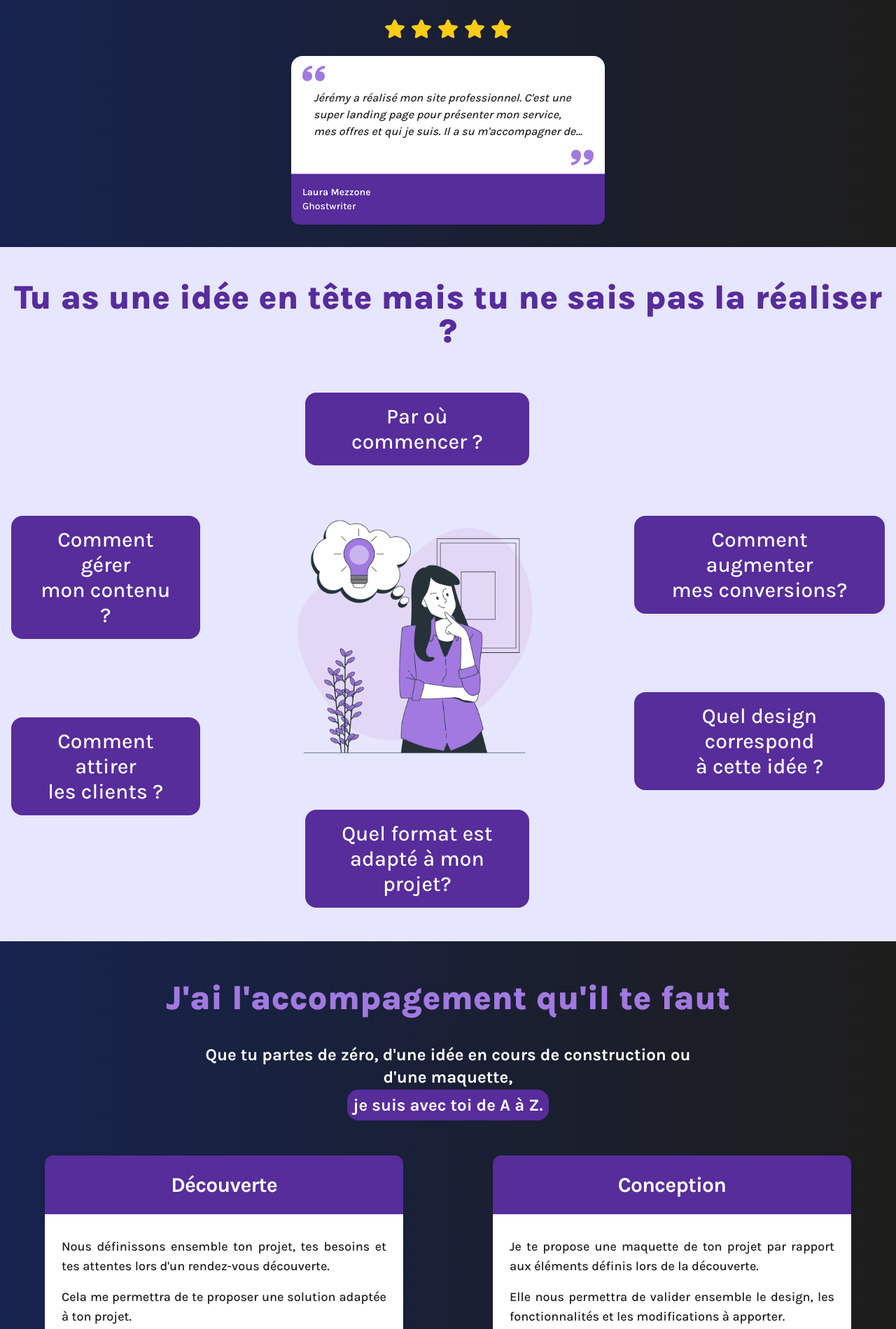
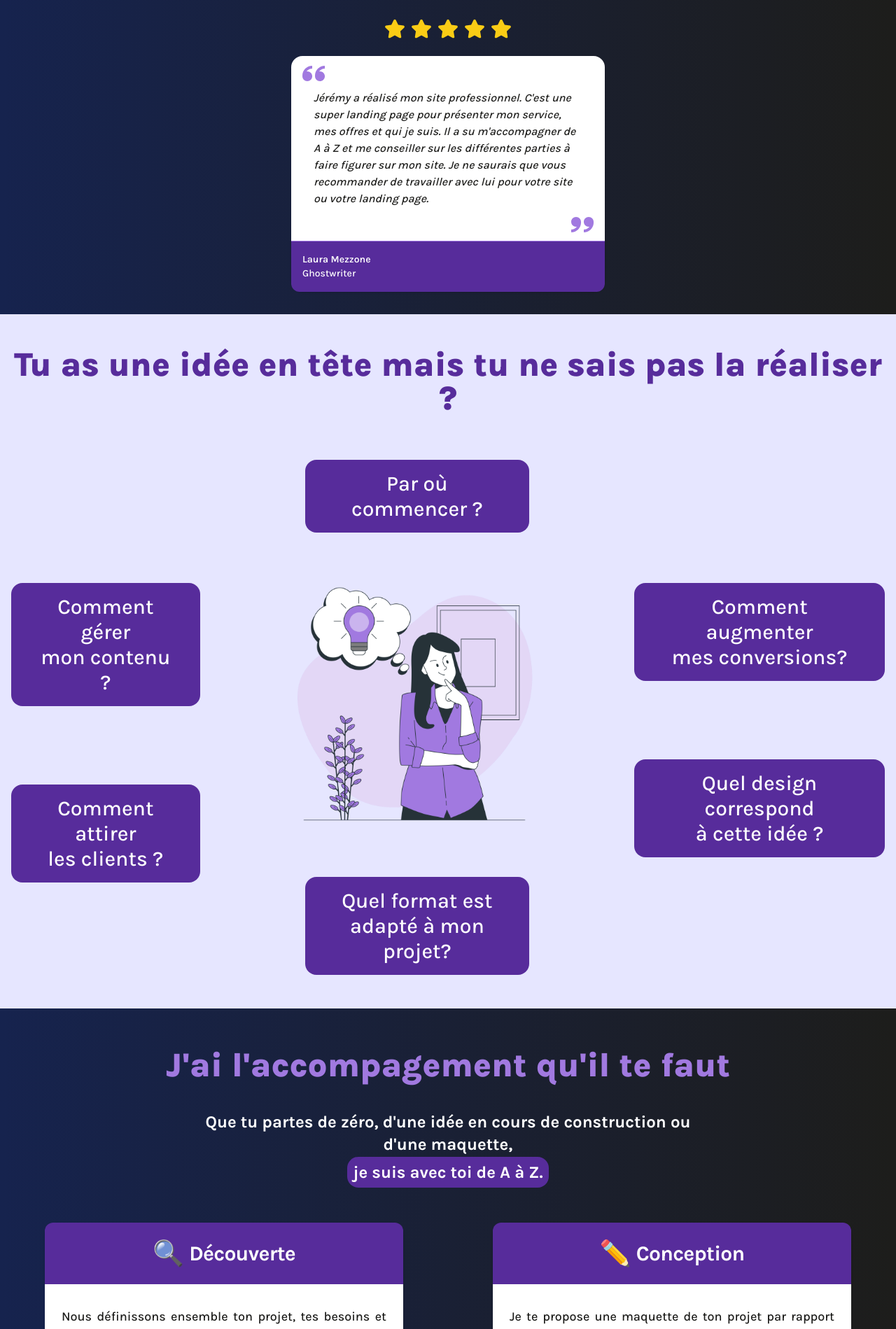
Before and after one commit to JeremyGulliet/siteperso, a Next.js app: page / in a window 1280 px wide. Shown: the part 580-2479 px from the top of the page at 70% size. Built offline with nearby package versions, Linux system fonts and the light colour scheme.

Commit message:
Modif animation problem, review, ajout icon solution

```diff
--- a/components/Features-section/dataSolution.ts
+++ b/components/Features-section/dataSolution.ts
@@ -2,6 +2,7 @@ interface Card {
   id: number;
   title: string;
   description: string;
+  icon: string;
 }
 
 export const cards: Card[] = [
@@ -10,23 +11,27 @@ export const cards: Card[] = [
     title: "Découverte",
     description:
       "Nous définissons ensemble ton projet, tes besoins et tes attentes lors d'un rendez-vous découverte.\n\nCela me permettra de te proposer une solution adaptée à ton projet.",
+    icon: "🔍",
   },
   {
     id: 2,
     title: "Conception",
     description:
       "Je te propose une maquette de ton projet par rapport aux éléments définis lors de la découverte.\n\nElle nous permettra de valider ensemble le design, les fonctionnalités et les modifications à apporter.",
+    icon: "✏️",
   },
   {
     id: 3,
     title: "Développement",
     description:
       "Je développe ton projet avec le design et les fonctionnalités définies lors de la conception.\n\nJe te tiens informé de l'avancée du projet et je reste à l'écoute de tes retours.",
+    icon: "💻",
   },
   {
     id: 4,
     title: "Livraison",
     description:
       "Je te livre ton site ou ta landing page, je t'accompagne dans sa prise en main.\n\nJe reste disponible pour répondre à tes questions et t'accompagner dans l'évolution de ton projet.",
+    icon: "🚀",
   },
 ];
--- a/components/Features-section/problem.tsx
+++ b/components/Features-section/problem.tsx
@@ -7,7 +7,7 @@ import { useRef } from "react";
 export default function Problem() {
   const sectionRef = useRef(null);
   const isInView = useInView(sectionRef, {
-    once: false,
+    once: true,
     amount: 0.3,
   });
 
--- a/components/Features-section/solution-card.tsx
+++ b/components/Features-section/solution-card.tsx
@@ -3,13 +3,15 @@ import { Card, CardContent, CardHeader, CardTitle } from "@/components/ui/card";
 interface SolutionCardProps {
   title: string;
   description: string;
+  icon: string;
 }
 
-export default function SolutionCard({ title, description }: SolutionCardProps) {
+export default function SolutionCard({ title, description, icon }: SolutionCardProps) {
   return (
     <Card className="mx-auto w-full max-w-lg bg-white">
       <CardHeader className="rounded-t-xl bg-nebuleuse">
-        <CardTitle className="text-center text-3xl font-bold text-white">
+        <CardTitle className=" flex flex-row justify-center items-center text-center text-3xl font-bold text-white gap-2">
+          <span className="text-4xl">{icon}</span>
           {title}
         </CardTitle>
       </CardHeader>
--- a/components/Features-section/solution.tsx
+++ b/components/Features-section/solution.tsx
@@ -24,6 +24,7 @@ export default function Solution() {
             key={card.id}
             title={card.title}
             description={card.description}
+            icon={card.icon}
           />
         ))}
       </div>
--- a/components/hero-section/avis-card.tsx
+++ b/components/hero-section/avis-card.tsx
@@ -18,7 +18,7 @@ export default function AvisCard({
       <CardContent className="px-4 py-8 md:px-6 md:py-12">
         <div className="relative">
           <ImQuotesLeft className="absolute -left-2 -top-6 h-6 w-6 text-purple md:-top-10 md:h-8 md:w-8" />
-          <p className="line-clamp-3 px-2 text-sm font-medium italic text-black transition-all duration-300 ease-in-out group-hover:line-clamp-none group-hover:cursor-pointer md:text-base">
+          <p className="px-2 text-sm font-medium italic text-black md:text-base">
             {texte}
           </p>
           <ImQuotesRight className="absolute -bottom-6 -right-2 h-6 w-6 text-purple md:-bottom-10 md:h-8 md:w-8" />
```
